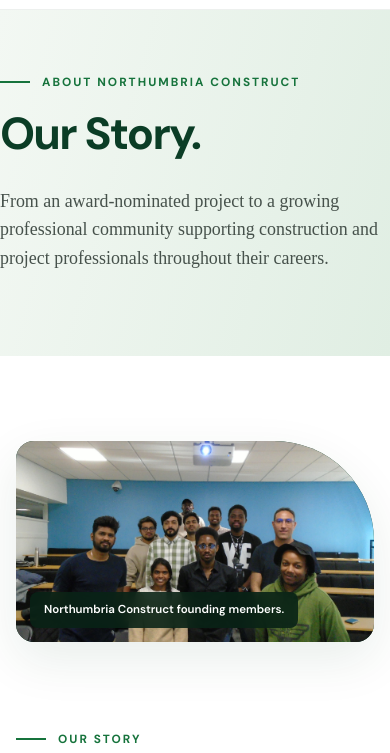
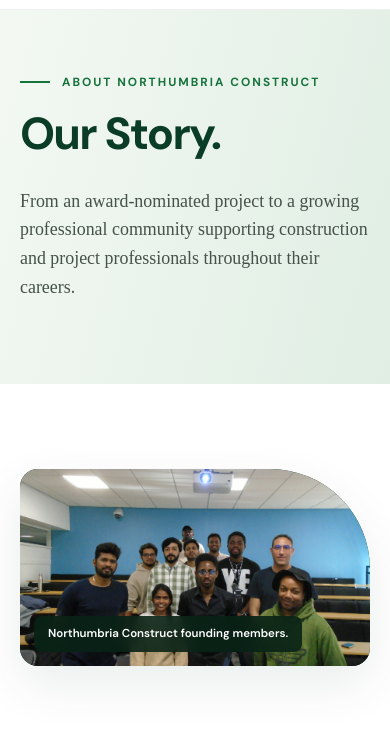
Before and after one commit to KufreAntia/Northumbriaconstruct-com, a plain HTML site: page about.html in a window 390 px wide. Shown: the part 68-821 px from the top of the page. Drawn offline with Linux system fonts and the light colour scheme.

Commit message:
Fix mobile content gutters

```diff
--- a/styles.css
+++ b/styles.css
@@ -521,7 +521,7 @@ body.modal-open { overflow: hidden; }
 @media (max-width: 620px) {
   .news-top h1 { font-size: 2rem; white-space: normal; }
   body { font-size: 17px; }
-  .container { width: calc(100% - 32px); max-width: calc(100% - 32px); }
+  .container { width: calc(100% - 40px); max-width: calc(100% - 40px); }
   .site-header { height: 78px; }
   .site-nav { top: 78px; }
   .brand img { width: 52px; height: 52px; }
@@ -529,7 +529,7 @@ body.modal-open { overflow: hidden; }
   .hero, .page-hero { padding: 65px 0; }
   .nav-wrap { width: calc(100% - 32px); max-width: calc(100% - 32px); }
   .menu-toggle { flex: 0 0 48px; }
-  .hero-grid, .hero-copy, .page-hero-grid, .page-hero-grid > div, .lab-hero-grid, .lab-hero-grid > div { width: 100%; max-width: 100%; }
+  .hero-copy, .page-hero-grid > div, .lab-hero-grid > div { width: 100%; max-width: 100%; }
   h1 { max-width: 100%; font-size: clamp(2.65rem, 11vw, 3.1rem); overflow-wrap: anywhere; }
   .page-hero h1 { font-size: clamp(2.75rem, 11.5vw, 3.25rem); }
   .lead { font-size: 1.12rem; }
```
